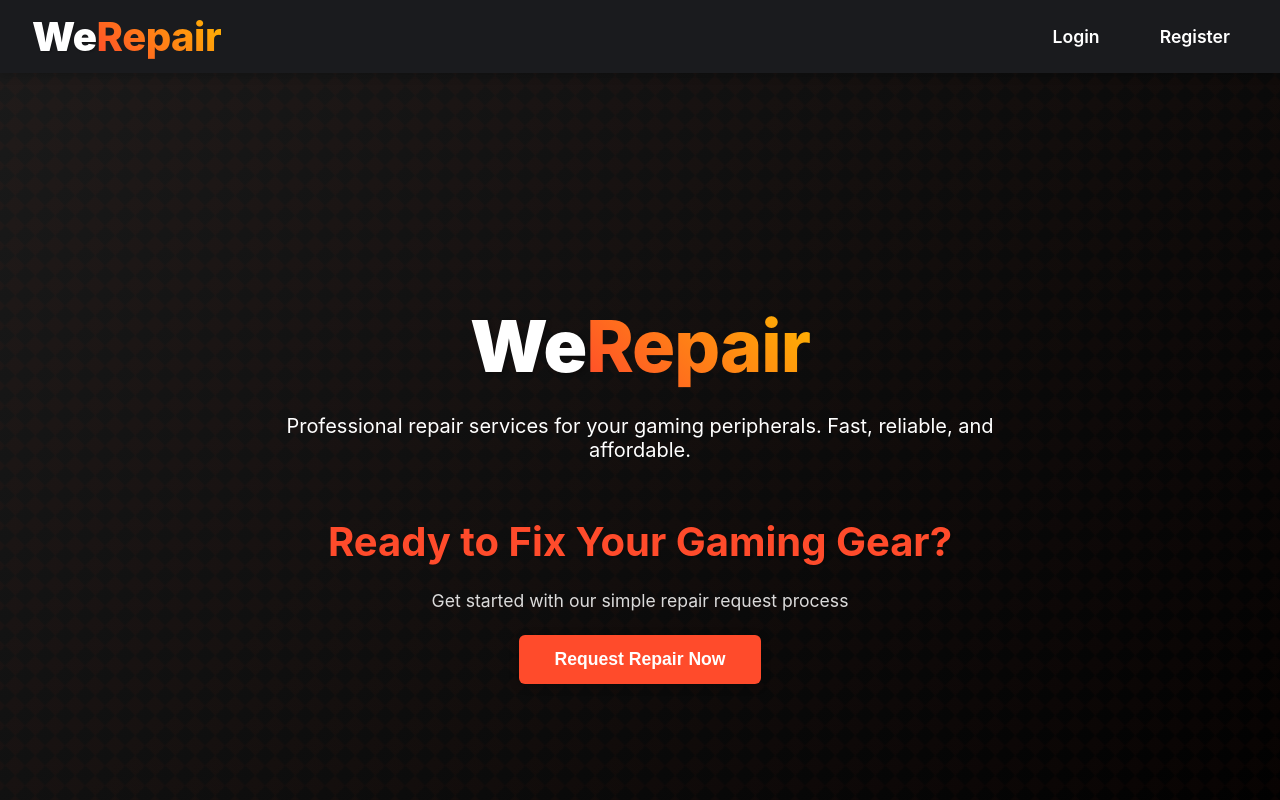
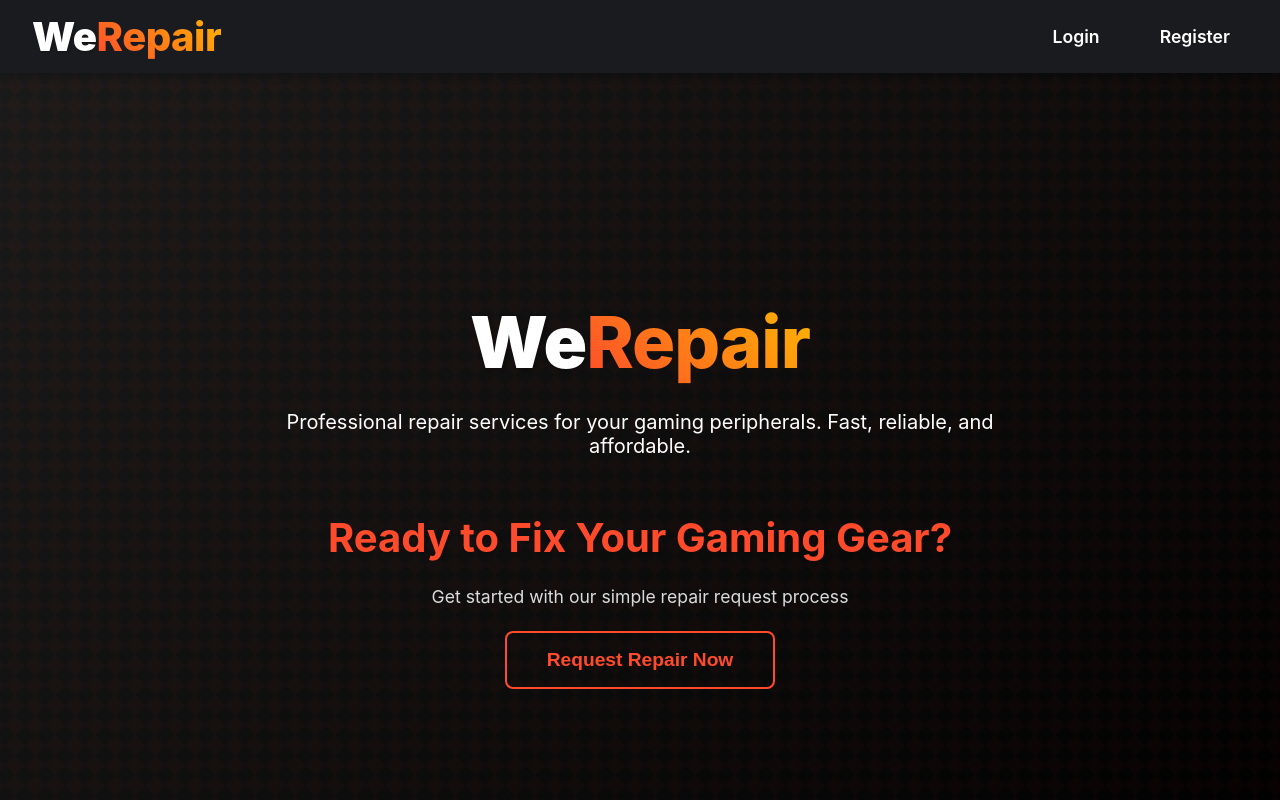
Before and after one commit to EbrerRamen/WeRepair, a React (Create React App) app in the folder client/: page / in a window 1280 px wide. Shown: the top 800 px of the page. Built offline with nearby package versions, Linux system fonts and the light colour scheme.

Commit message:
Feat: Refine Hero CTA Button Style

```diff
--- a/client/src/components/HomePage.css
+++ b/client/src/components/HomePage.css
@@ -417,21 +417,29 @@ html {
 
 /* Styling for the single Request Repair Now button in Hero */
 .cta-button {
-  background: var(--primary-color);
-  color: white;
-  padding: 0.9rem 2.2rem;
-  border-radius: 6px;
+  background: none; /* No background initially */
+  color: var(--primary-color); /* Primary color text initially */
+  padding: 1rem 2.5rem; /* Larger padding as seen in image */
+  border: 2px solid var(--primary-color); /* Primary color border initially */
+  border-radius: 8px; /* Rounded corners as in image */
   text-decoration: none;
-  font-weight: 600;
-  font-size: 1.1rem;
-  transition: var(--transition);
-  border: none;
+  font-weight: 700; /* Bolder font weight */
+  font-size: 1.2rem; /* Larger font size */
+  transition: all 0.3s ease;
   cursor: pointer;
   margin-top: 0;
-  box-shadow: 0 2px 10px rgba(0, 0, 0, 0.3);
+  box-shadow: none; /* No shadow initially */
+  transform: none;
 }
 
 .cta-button:hover {
-  transform: translateY(-2px);
-  box-shadow: 0 6px 18px rgba(0, 0, 0, 0.4);
+  background: var(--primary-color); /* Fill with primary color on hover */
+  color: white; /* White text on hover */
+  border-color: var(--primary-color); /* Border remains primary color on hover */
+  transform: translateY(-2px); /* Subtle lift on hover */
+  box-shadow: 0 5px 15px rgba(0, 0, 0, 0.3); /* Add shadow on hover */
 }
+
+.cta-button:active {
+  transform: translateY(0); /* Reset lift on click */
+}
--- a/client/src/components/HomePage.js
+++ b/client/src/components/HomePage.js
@@ -112,10 +112,10 @@ const HomePage = () => {
           <p>Get started with our simple repair request process</p>
           <motion.button
             className="cta-button"
-            initial={{ opacity: 0, y: 20 }}
-            animate={{ opacity: 1, y: 0 }}
+            initial={{ opacity: 0 }}
+            animate={{ opacity: 1 }}
             transition={{ duration: 0.8, delay: 0.6 }}
-            whileHover={{ scale: 1.05 }}
+            whileHover={{ scale: 1.01 }}
             whileTap={{ scale: 0.95 }}
           >
             <a href="/login" style={{ color: 'inherit', textDecoration: 'none' }}>Request Repair Now</a>
```
